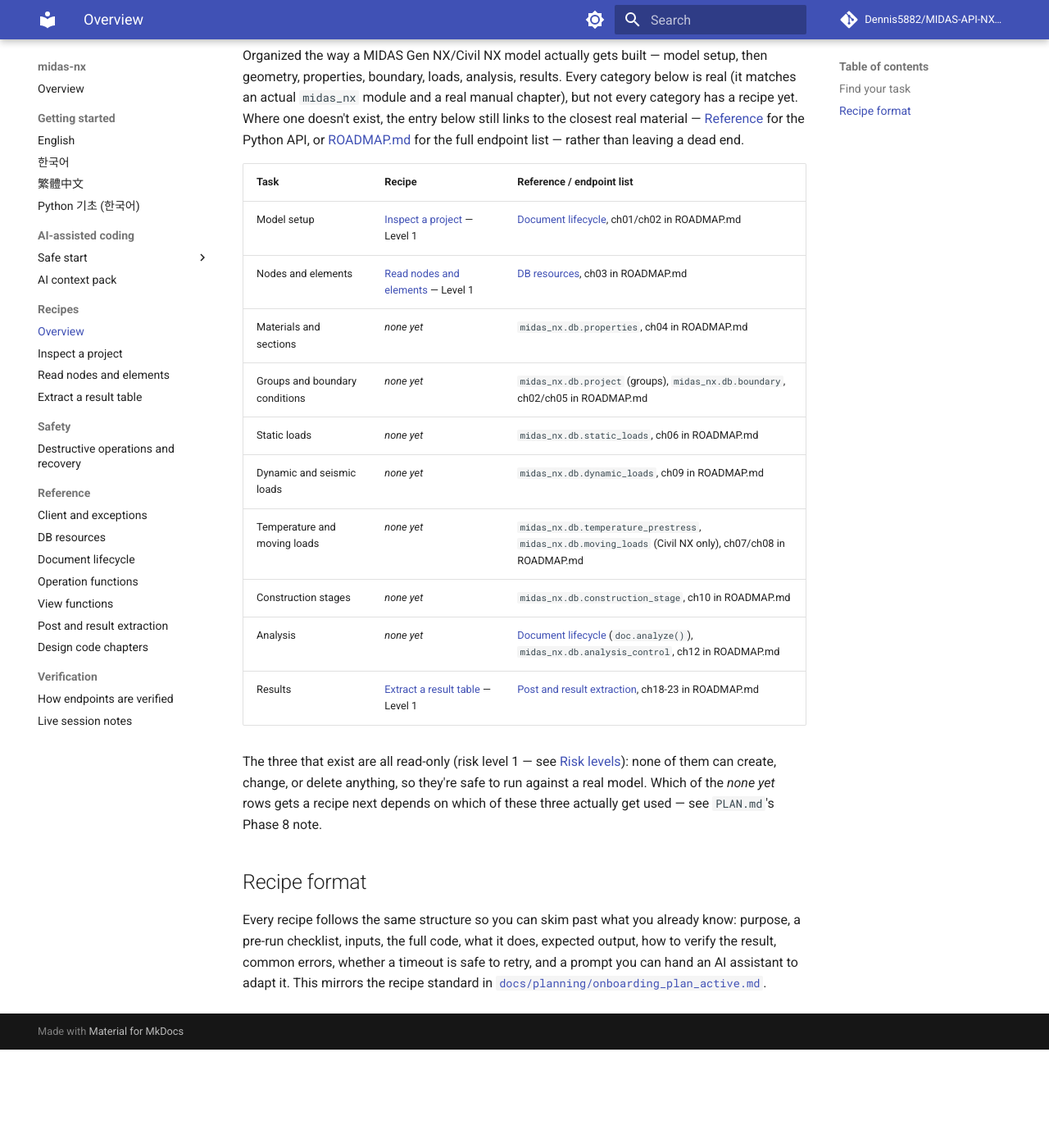
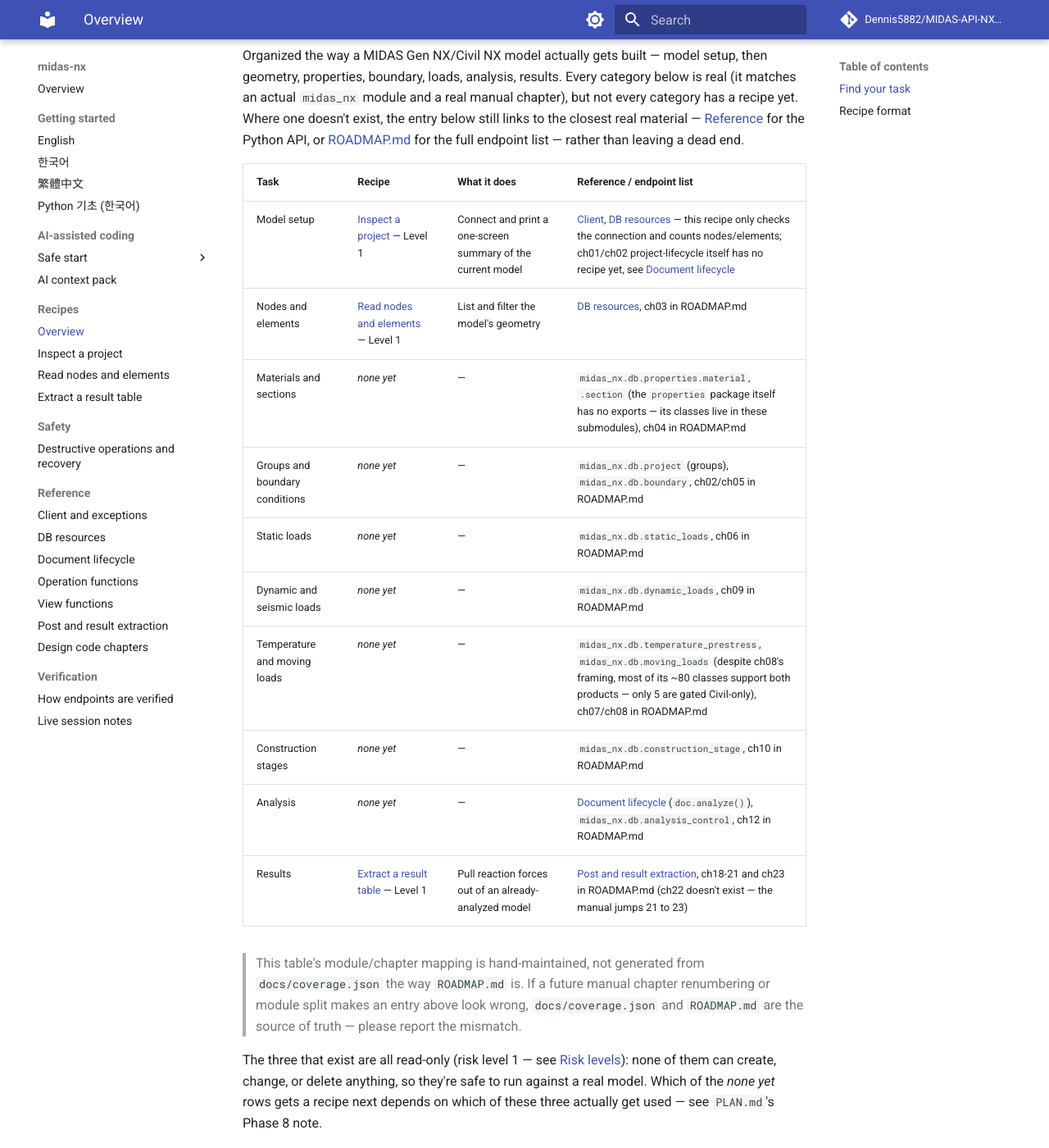
Before and after one commit to Dennis5882/MIDAS-API-NX-SDK, an MkDocs documentation site: the page built from docs/recipes/index.md, in a window 1280 px wide and 1400 px high, scrolled down 385 px. Shown: the whole window at 82% size. Built offline with MkDocs 1.6.1 and Material for MkDocs 9.7.7, drawn with Linux system fonts in a browser that asks for light colours; comment, search, counter and statistics services are not loaded; before the commit the page ends 1665 px from its top, so only the background shows below that.

Commit message:
docs: fix code-review findings in the Recipes index and PLAN.md dates
/code-review on d5b6de1 surfaced 8 issues, all confirmed and fixed:

- docs/recipes/index.md labeled midas_nx.db.moving_loads "(Civil NX
  only)" - false, only 5 of its ~80 classes are actually gated
  CIVIL_ONLY, the rest support both products (verified against the
  module source).
- The "Model setup" row pointed at document.md/ch01-02, but the linked
  recipe (inspect-project.md) only touches verify_connection() and
  Node/Element - reworded to match what the recipe actually covers and
  say ch01/ch02 itself has no recipe yet.
- midas_nx.db.properties was referenced as an importable module; its
  __init__.py is empty (verified, 0 lines) - the real classes live in
  .material/.section submodules, now stated correctly.
- "ch18-23" implied a continuous range; ROADMAP.md has no ch22 section
  (jumps 21 to 23) - fixed to say so explicitly.
- The table's chapter/module mapping is hand-maintained with no drift
  check against docs/coverage.json - added a note pointing at
  coverage.json/ROADMAP.md as the source of truth if an entry drifts.
- The deleted "What it does" description column is restored.
- PLAN.md's Phase 8 note said "corrected same day" for a 2026-08-06 fix
  under a 2026-08-04-dated section, and a sibling bullet was misdated
  2026-08-04 for the same reason - both corrected against git log, and
  the top banner now says explicitly that it tracks release state, not
  every doc-only edit.

mkdocs build --strict passing.

Co-Authored-By: Claude Sonnet 5 <noreply@anthropic.com>

```diff
--- a/docs/recipes/index.md
+++ b/docs/recipes/index.md
@@ -20,18 +20,24 @@ exist, the entry below still links to the closest real material —
 [ROADMAP.md](https://github.com/Dennis5882/MIDAS-API-NX-SDK/blob/main/ROADMAP.md)
 for the full endpoint list — rather than leaving a dead end.
 
-| Task | Recipe | Reference / endpoint list |
-| --- | --- | --- |
-| Model setup | [Inspect a project](inspect-project.md) — Level 1 | [Document lifecycle](../reference/document.md), ch01/ch02 in ROADMAP.md |
-| Nodes and elements | [Read nodes and elements](read-nodes-and-elements.md) — Level 1 | [DB resources](../reference/db.md), ch03 in ROADMAP.md |
-| Materials and sections | *none yet* | `midas_nx.db.properties`, ch04 in ROADMAP.md |
-| Groups and boundary conditions | *none yet* | `midas_nx.db.project` (groups), `midas_nx.db.boundary`, ch02/ch05 in ROADMAP.md |
-| Static loads | *none yet* | `midas_nx.db.static_loads`, ch06 in ROADMAP.md |
-| Dynamic and seismic loads | *none yet* | `midas_nx.db.dynamic_loads`, ch09 in ROADMAP.md |
-| Temperature and moving loads | *none yet* | `midas_nx.db.temperature_prestress`, `midas_nx.db.moving_loads` (Civil NX only), ch07/ch08 in ROADMAP.md |
-| Construction stages | *none yet* | `midas_nx.db.construction_stage`, ch10 in ROADMAP.md |
-| Analysis | *none yet* | [Document lifecycle](../reference/document.md) (`doc.analyze()`), `midas_nx.db.analysis_control`, ch12 in ROADMAP.md |
-| Results | [Extract a result table](get-results.md) — Level 1 | [Post and result extraction](../reference/post.md), ch18-23 in ROADMAP.md |
+| Task | Recipe | What it does | Reference / endpoint list |
+| --- | --- | --- | --- |
+| Model setup | [Inspect a project](inspect-project.md) — Level 1 | Connect and print a one-screen summary of the current model | [Client](../reference/client.md), [DB resources](../reference/db.md) — this recipe only checks the connection and counts nodes/elements; ch01/ch02 project-lifecycle itself has no recipe yet, see [Document lifecycle](../reference/document.md) |
+| Nodes and elements | [Read nodes and elements](read-nodes-and-elements.md) — Level 1 | List and filter the model's geometry | [DB resources](../reference/db.md), ch03 in ROADMAP.md |
+| Materials and sections | *none yet* | — | `midas_nx.db.properties.material`, `.section` (the `properties` package itself has no exports — its classes live in these submodules), ch04 in ROADMAP.md |
+| Groups and boundary conditions | *none yet* | — | `midas_nx.db.project` (groups), `midas_nx.db.boundary`, ch02/ch05 in ROADMAP.md |
+| Static loads | *none yet* | — | `midas_nx.db.static_loads`, ch06 in ROADMAP.md |
+| Dynamic and seismic loads | *none yet* | — | `midas_nx.db.dynamic_loads`, ch09 in ROADMAP.md |
+| Temperature and moving loads | *none yet* | — | `midas_nx.db.temperature_prestress`, `midas_nx.db.moving_loads` (despite ch08's framing, most of its ~80 classes support both products — only 5 are gated Civil-only), ch07/ch08 in ROADMAP.md |
+| Construction stages | *none yet* | — | `midas_nx.db.construction_stage`, ch10 in ROADMAP.md |
+| Analysis | *none yet* | — | [Document lifecycle](../reference/document.md) (`doc.analyze()`), `midas_nx.db.analysis_control`, ch12 in ROADMAP.md |
+| Results | [Extract a result table](get-results.md) — Level 1 | Pull reaction forces out of an already-analyzed model | [Post and result extraction](../reference/post.md), ch18-21 and ch23 in ROADMAP.md (ch22 doesn't exist — the manual jumps 21 to 23) |
+
+> This table's module/chapter mapping is hand-maintained, not generated
+> from `docs/coverage.json` the way `ROADMAP.md` is. If a future manual
+> chapter renumbering or module split makes an entry above look wrong,
+> `docs/coverage.json` and `ROADMAP.md` are the source of truth — please
+> report the mismatch.
 
 The three that exist are all read-only (risk level 1 — see
 [Risk levels](../safety.md#risk-levels)): none of them can create, change,
```
Also changed, not shown: PLAN.md (+8 -3 lines).
